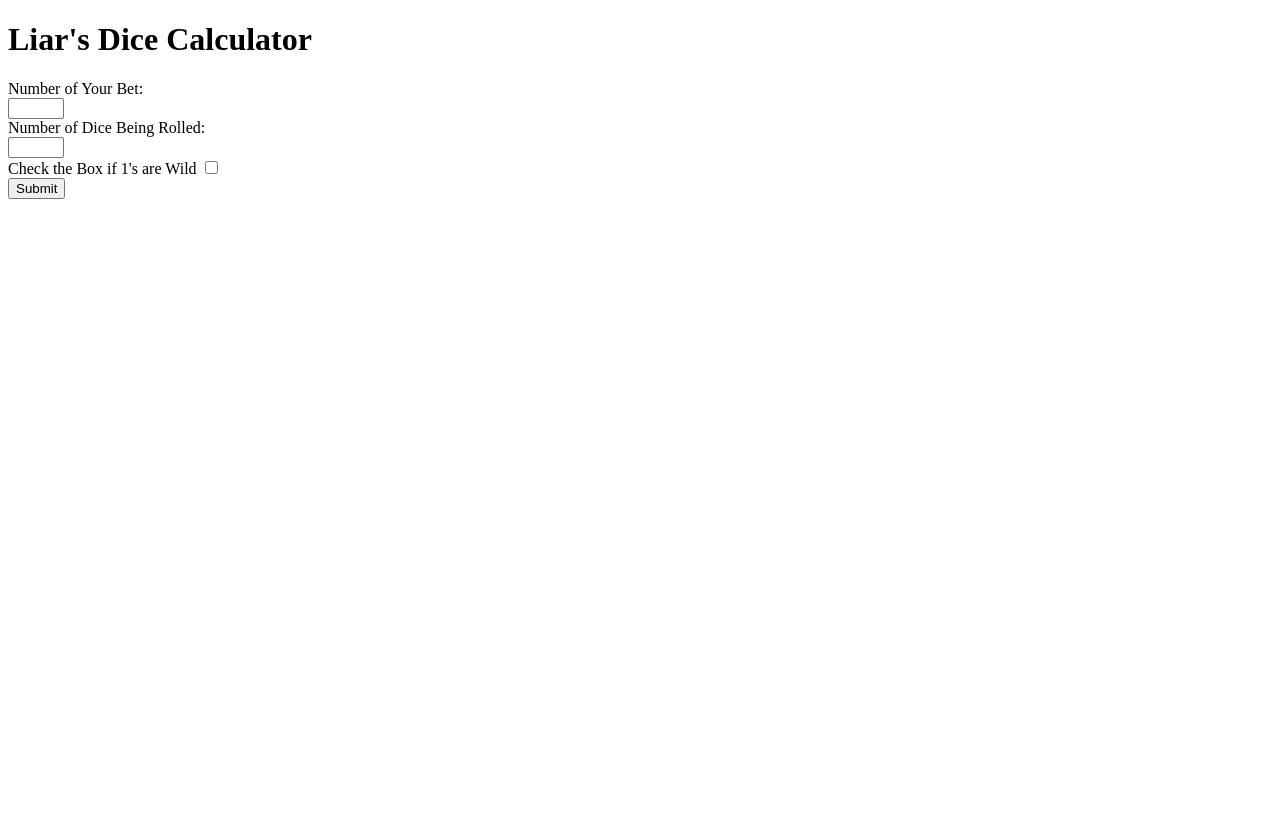
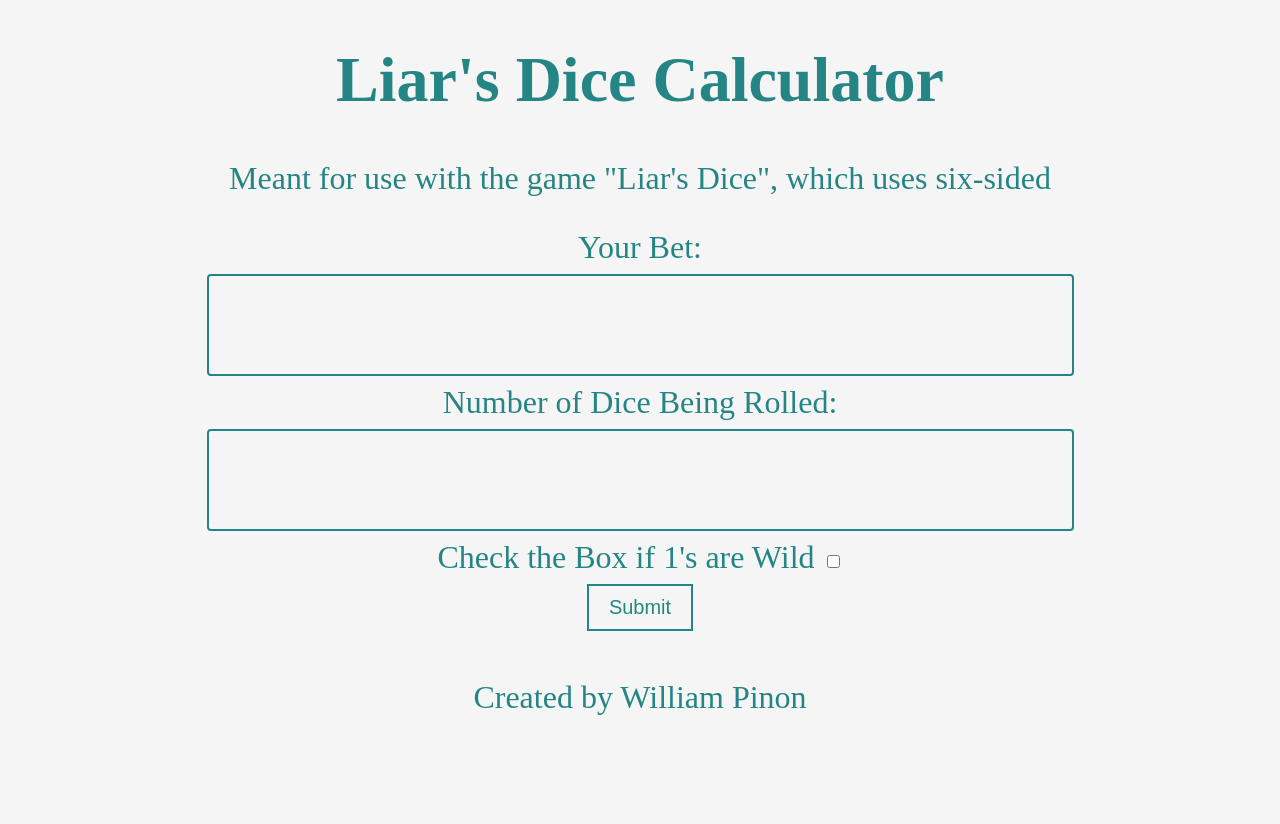
Before and after one commit to WDP1998/LiarsDice, a website: page public/index.html in a window 1280 px wide. Before the commit the page ends 800 px from the top, so only its background shows below. Drawn offline with Linux system fonts and the light colour scheme.

Commit message:
Added css file and removed debugging messages

```diff
--- a/public/index.html
+++ b/public/index.html
@@ -5,20 +5,23 @@
     <meta charset="UTF-8" />
     <meta name="viewport" content="width=device-width, initial-scale=1.0" />
     <meta http-equiv="X-UA-Compatible" content="ie=edge" />
+    <link rel="stylesheet" href="styles.css">
     <title>Liars Dice Calculator</title>
 </head>
 
 <body>
     <h1>Liar's Dice Calculator</h1>
-    Number of Your Bet:<br>
-    <input type="number" id="bet" min="1" max="20" step="1"><br>
+    <p>Meant for use with the game "Liar's Dice", which uses six-sided </p>
+    Your Bet:<br>
+    <input class="input" type="number" id="bet" min="1" step="1"><br>
     Number of Dice Being Rolled:<br>
-    <input type="number" id="count" min="1" max="20" step="1"><br>
+    <input class="input" type="number" id="count" min="1" step="1"><br>
     Check the Box if 1's are Wild
     <input type="checkbox" class="ones" value="Yes"><br>
-    <input type="submit" onclick="GetTheNums()">
+    <input type="submit" id ="button"" onclick="GetTheNums()">
     <script src="index.js"></script>
     <h2 id="res"></h2>
+    <footer class="site-footer">Created by William Pinon</footer>
 </body>
 
 </html>
--- a/public/index.js
+++ b/public/index.js
@@ -18,7 +18,7 @@ async function GetTheNums(){
         const response = await fetch('/api', options);
         const resdata = await response.json();
         let res = document.getElementById('res');
-        res.innerText = "Odds = " + resdata + "%"
+        res.innerHTML = "Odds of "+bet+ " out of "+count+" dice having the same value is<br>" + resdata + "%"
 
 
     } catch (error) {
--- /dev/null
+++ b/public/styles.css
@@ -0,0 +1,48 @@
+body {
+    background-color: whitesmoke;
+    color: rgb(37, 133, 133);
+    font-size: 2em;
+    text-align: center;
+}
+h1 {
+    color: rgb(37, 133, 133);
+    text-align: center;
+}
+.input {
+    padding: 12px 20px;
+    margin: 8px 8px;
+    box-sizing: border-box;
+    border: 2px solid rgb(37, 133, 133);
+    border-radius: 4px;
+    background-color: whitesmoke;
+    color:rgb(37, 133, 133);
+    font-size: 2em;
+    text-align: center;
+}
+#res{
+    background-color: lightgrey;
+}
+
+#button{
+    background-color: whitesmoke;
+    color: rgb(37, 133, 133);
+    font-size: 20px;
+    padding: 10px 20px;
+    border: 2px solid rgb(37, 133, 133);
+    margin:8px;
+}
+.page-wrap {
+    min-height: 100%;
+    /* equal to footer height */
+    margin-bottom: -142px;
+}
+
+.page-wrap:after {
+    content: "";
+    display: block;
+}
+
+.site-footer,
+.page-wrap:after {
+    height: 142px;
+}
```
Also changed, not shown: app.js (+8 -2 lines).
